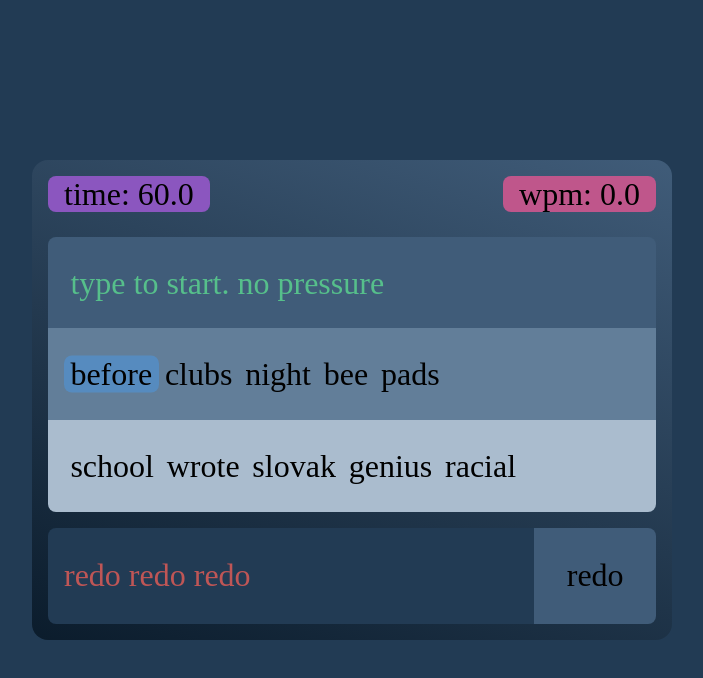
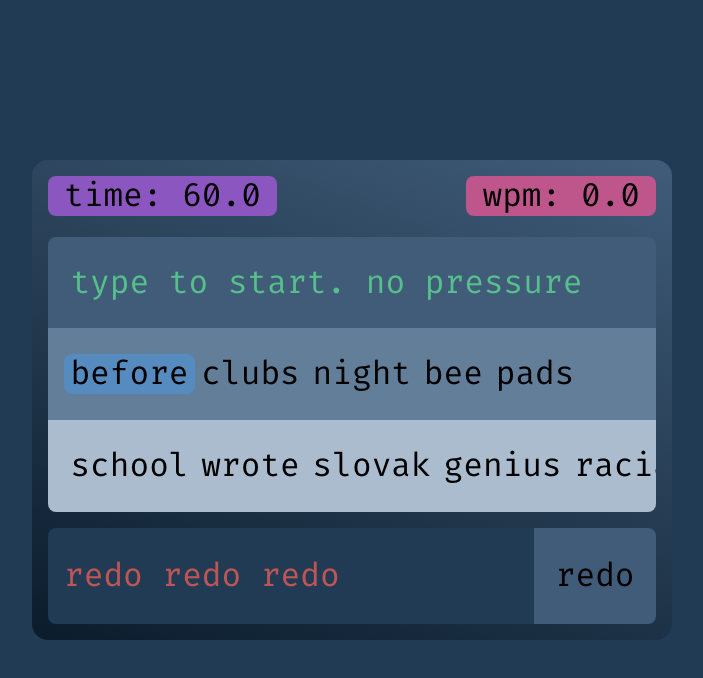
Before and after one commit to InfraOrder/type, a website: page index.html in a window 1280 px wide. Shown: the whole page, without its empty margins (288-991 px from the left). Drawn offline with Linux system fonts and the light colour scheme; the site is published under a folder, as on GitHub Pages, so addresses that start at the root find nothing.

Commit message:
fixing font

```diff
--- a/styles.css
+++ b/styles.css
@@ -25,7 +25,7 @@
 
 @font-face {
     font-family: 'firacode';
-    src: url('/FiraCode-Regular.otf');
+    src: url('FiraCode-Regular.otf');
 }
 
 * {
```
